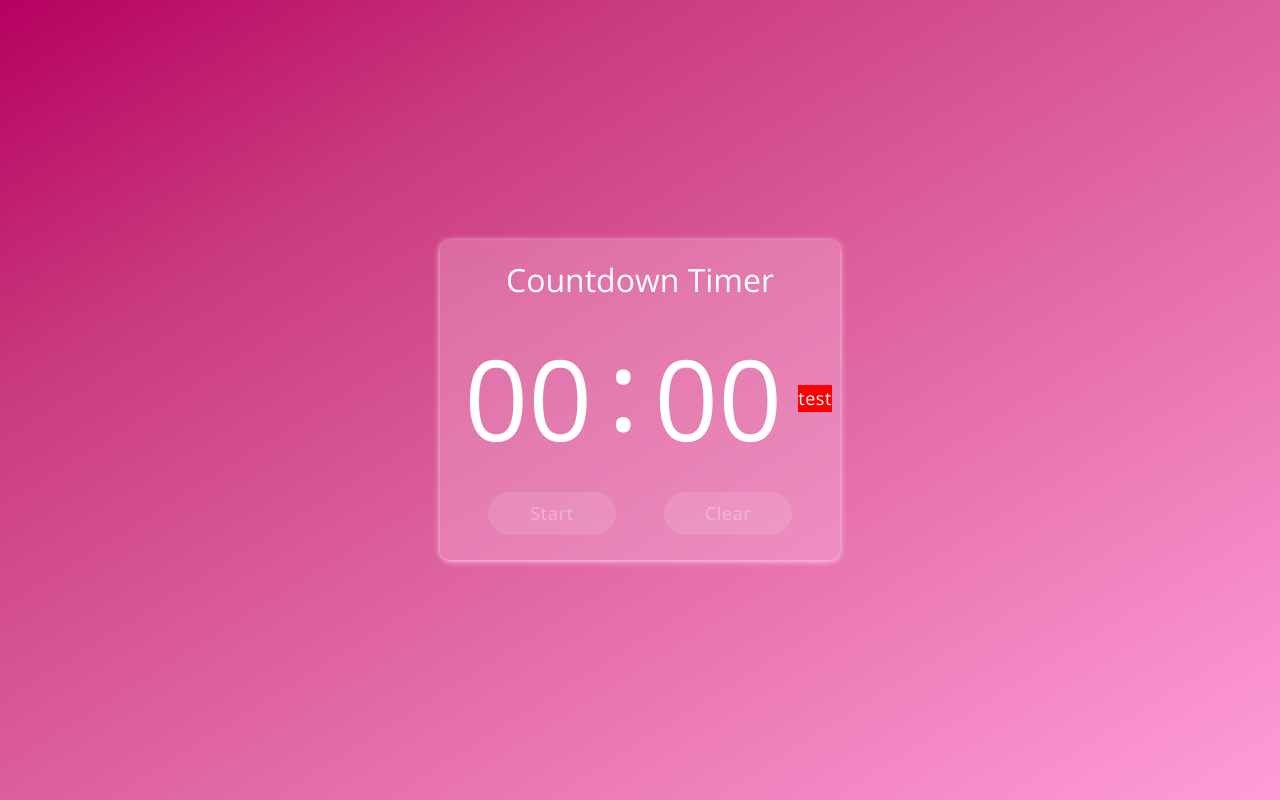
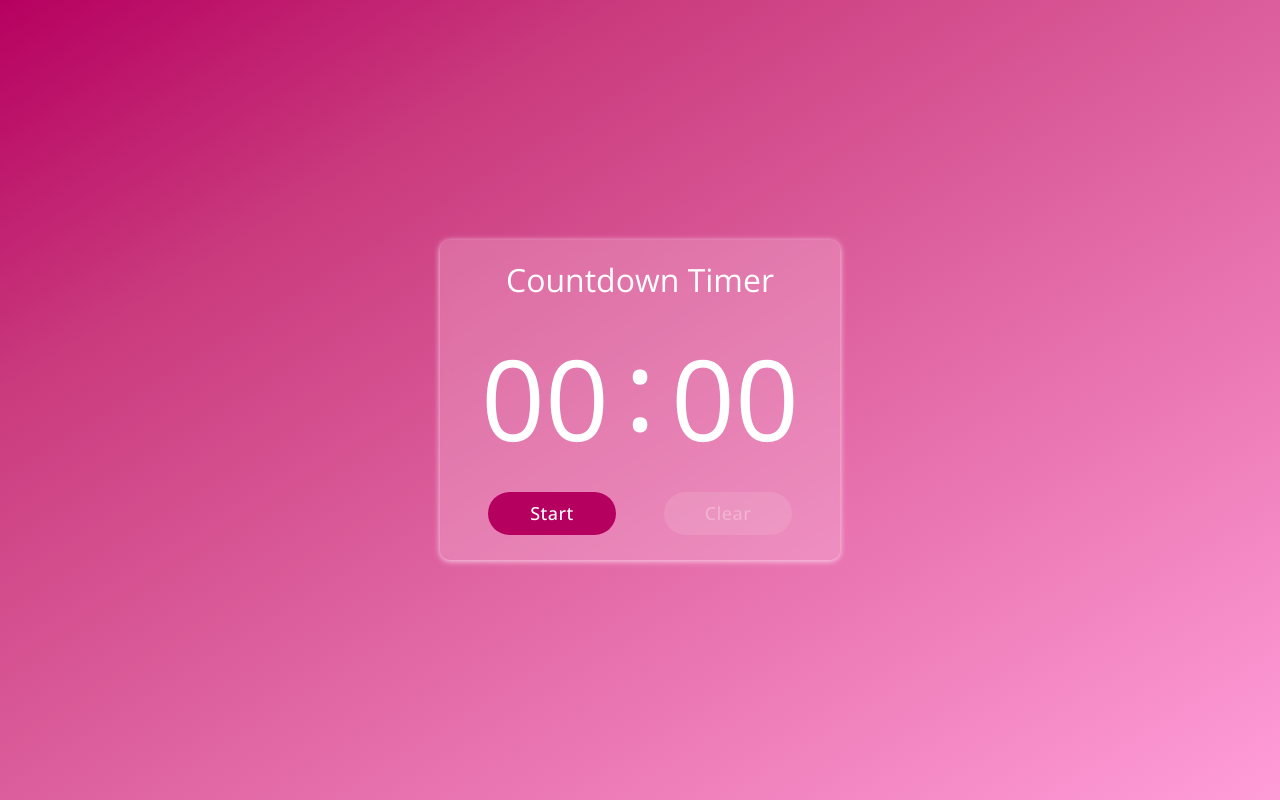
Before and after one commit to MaralNajafi/editable-countdown-timer, a React (Create React App) app: page / in a window 1280 px wide. Built offline with nearby package versions, Linux system fonts and the light colour scheme.

Commit message:
feature: handleCountdown on startbtn

```diff
--- a/src/components/Button/Button.css
+++ b/src/components/Button/Button.css
@@ -2,7 +2,7 @@ button {
   letter-spacing: 0.5px;
   font-size: 18px;
   width: 8rem;
-  background-color: red;
+  background-color: var(--color-pink-500);
 }
 
 button:disabled {
--- a/src/components/Countdown/Countdown.jsx
+++ b/src/components/Countdown/Countdown.jsx
@@ -44,9 +44,6 @@ export default function Countdown() {
     );
   }
 
-  function handleStart() {
-    dispatch(setIsCounting(true));
-  }
 
   function handleCountdown() {
     if (isCounting) {
@@ -96,7 +93,6 @@ export default function Countdown() {
           dispatch(setSeconds(handleTimeDisplay(seconds)));
         }}
       />
-      <button onClick={handleStart}>test</button>
     </div>
   );
 }
--- a/src/components/CountdownWrapper/CountdownWrapper.jsx
+++ b/src/components/CountdownWrapper/CountdownWrapper.jsx
@@ -1,13 +1,23 @@
 import "./CountdownWrapper.css";
 import Countdown from "../Countdown/Countdown";
 import Button from "../Button/Button";
+import { useDispatch } from "react-redux";
+import { setIsCounting } from "../../features/counter/counterSlice.js";
+
 export default function CountdownWrapper({ title }) {
+  const dispatch = useDispatch();
+
+  function handleStart() {
+    dispatch(setIsCounting(true));
+  }
   return (
     <div className="countdown-wrapper p-4">
       <h1 className="text-white text-3xl text-center capitalize">{title}</h1>
       <Countdown />
       <div className="flex flex-row justify-center gap-12">
-        <Button disabled={true}>start</Button>
+        <Button disabled={false} onClick={handleStart}>
+          start
+        </Button>
         <Button disabled={true}>clear</Button>
       </div>
     </div>
--- a/src/style/App.css
+++ b/src/style/App.css
@@ -13,4 +13,10 @@
     #ee7eba,
     #ff9dd8
   );
+
+  --color-pink-500: #b60060;
+  --color-pink-400: #ca3b7e;
+  --color-pink-300: #dc5e9c;
+  --color-pink-200: #ee7eba;
+  --color-pink-100: #ff9dd8;
 }
```
